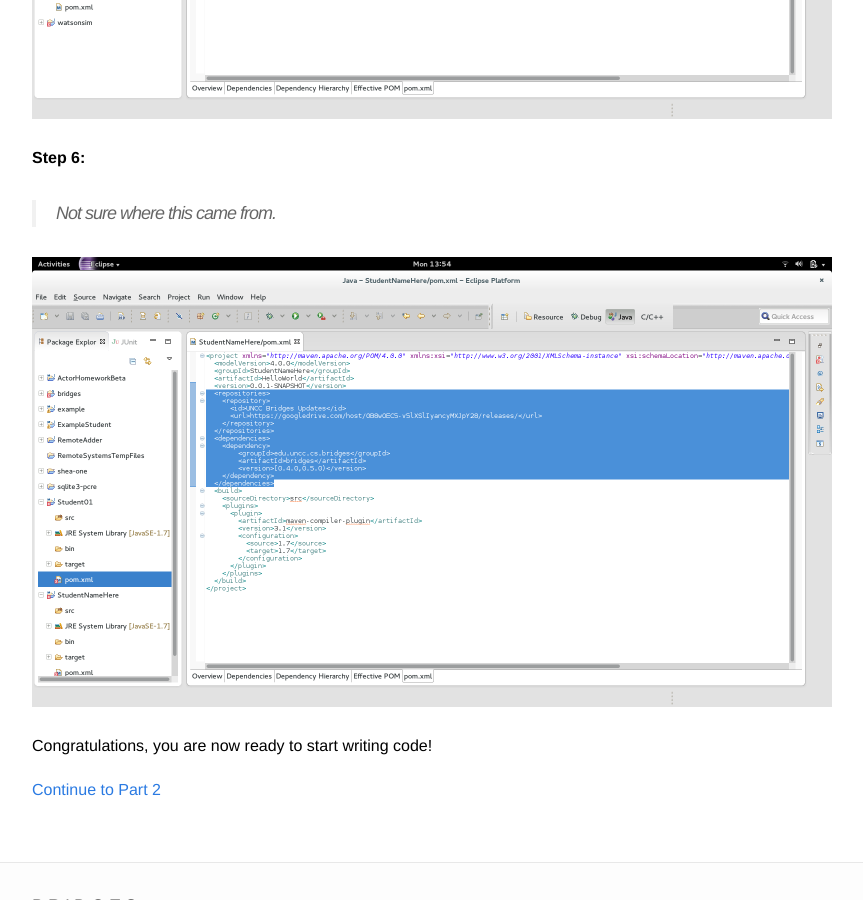
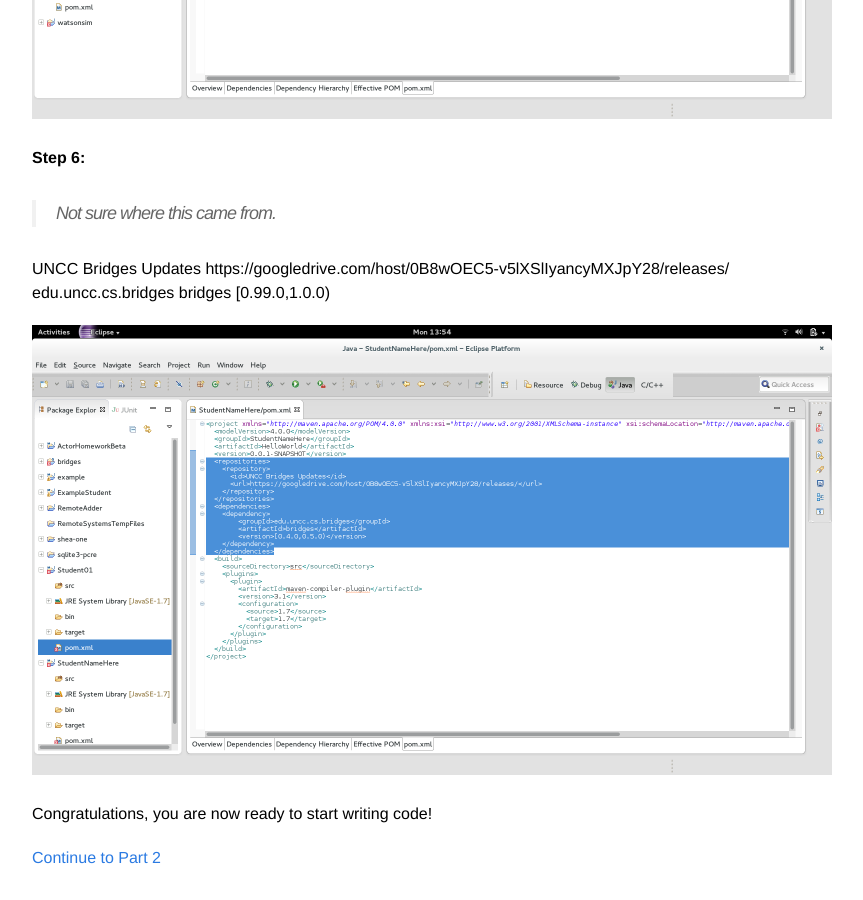
Before and after one commit to Dismembered/Dismembered.github.io, a Jekyll site: the page built from _posts/2014-06-23-HelloWorld-Tutorial_part1.markdown, in a window 1280 px wide and 900 px high, scrolled down 3328 px. Shown: the whole window, without its empty margins (208-1071 px from the left). Built offline with Jekyll 4.4.1, drawn with Linux system fonts in a browser that asks for light colours.

Commit message:
Update 2014-06-23-HelloWorld-Tutorial_part1.markdown

```diff
--- a/_posts/2014-06-23-HelloWorld-Tutorial_part1.markdown
+++ b/_posts/2014-06-23-HelloWorld-Tutorial_part1.markdown
@@ -45,6 +45,19 @@
 **Step 6:**
 
 > Not sure where this came from.
+  <repositories>
+    <repository>
+      <id>UNCC Bridges Updates</id>
+      <url>https://googledrive.com/host/0B8wOEC5-v5lXSlIyancyMXJpY28/releases/</url>
+    </repository>
+  </repositories>
+  <dependencies>
+  	<dependency>
+  		<groupId>edu.uncc.cs.bridges</groupId>
+  		<artifactId>bridges</artifactId>
+  		<version>[0.99.0,1.0.0)</version>
+  	</dependency>
+  </dependencies>
 
 ![drawing](/images/screenshot_5.png)
 
```
